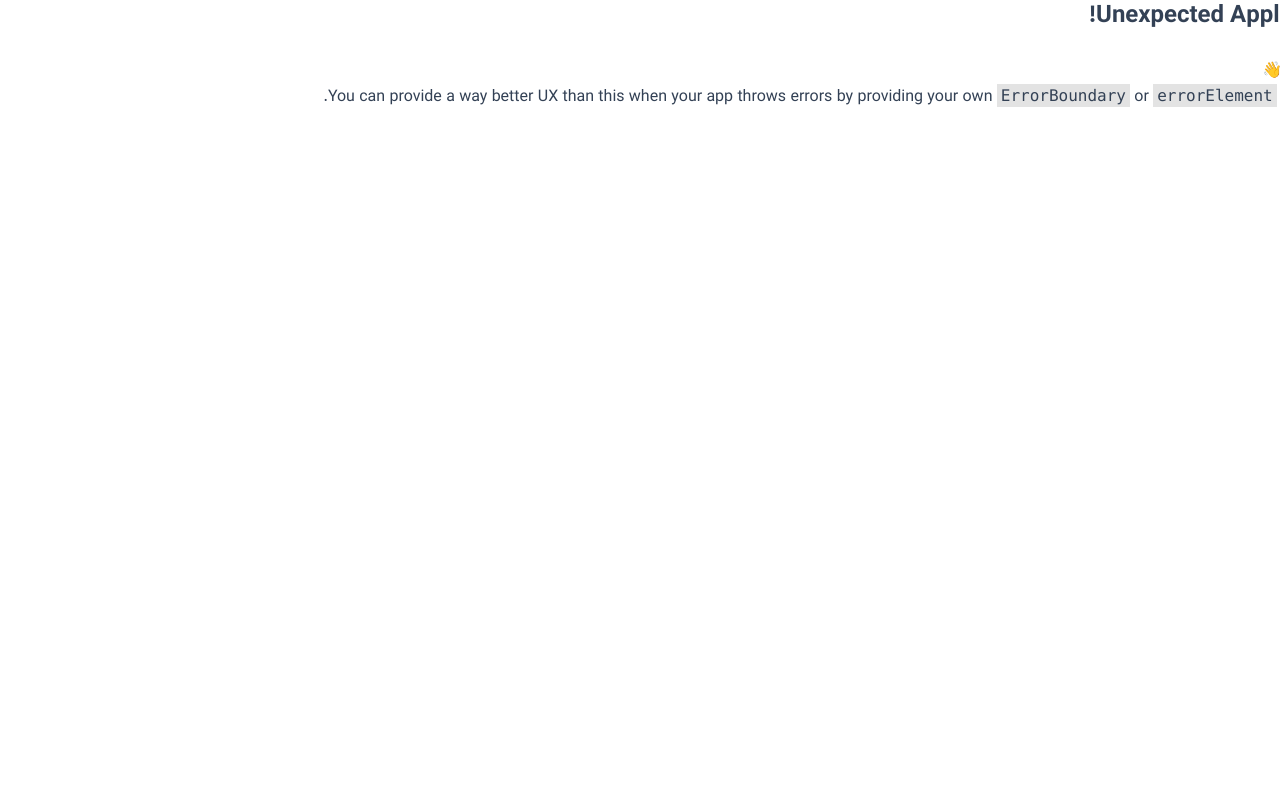
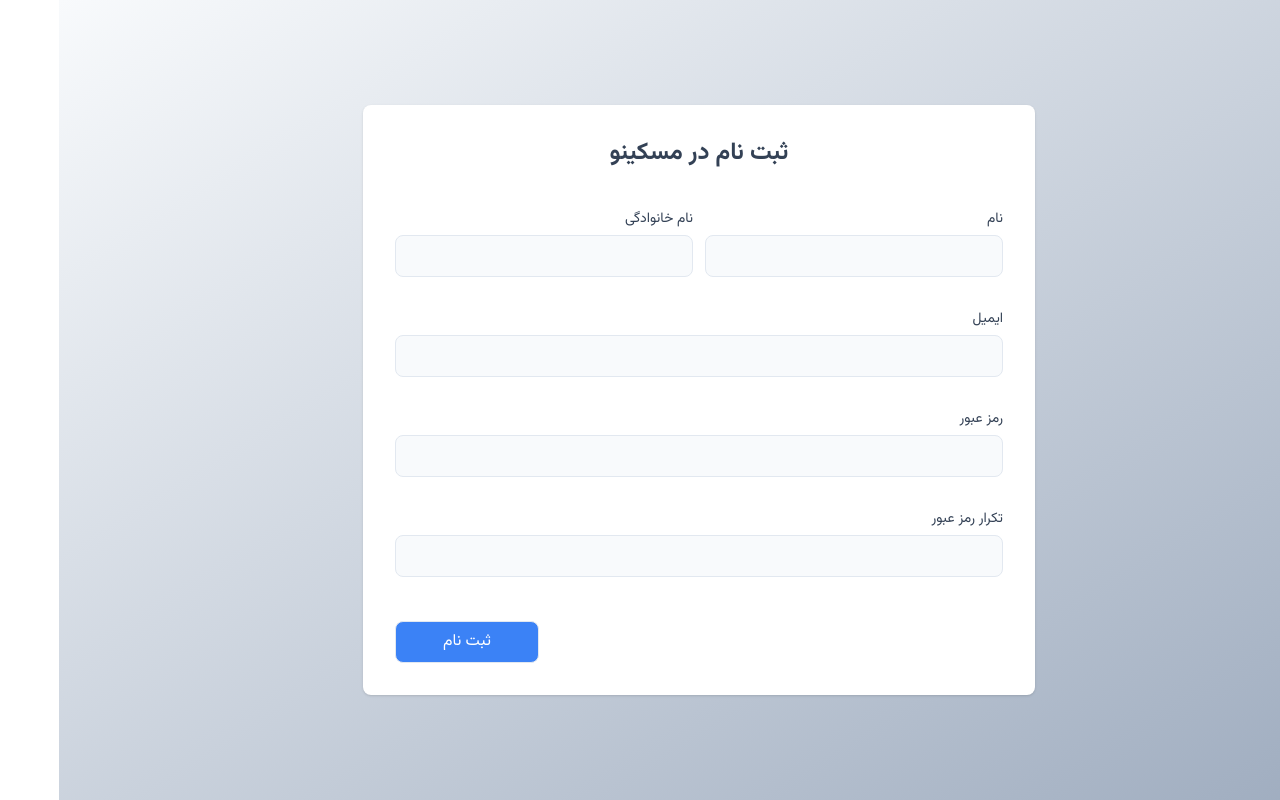
Before and after one commit to erfansormi/ofogh-maskan, a React (Vite) app: page /auth/signup in a window 1280 px wide. Before the commit this address had no page. Built offline with nearby package versions, Linux system fonts and the light colour scheme; no server answers.

Commit message:
added fetch hooks and updated forms and etc...

```diff
--- a/src/components/ui/button.tsx
+++ b/src/components/ui/button.tsx
@@ -7,6 +7,10 @@
   HTMLButtonElement
 >;
 
+interface OtherProps extends VariantProps<typeof buttonStyles> {
+  loading?: boolean;
+}
+
 const buttonStyles = cva(
   "px-5 py-2 rounded-lg border-main duration-300 transition-colors outline-0 focus:ring-1 focus:ring-blue-600",
   {
@@ -14,18 +18,30 @@
       variant: {
         default: "bg-blue-500 text-white hover:bg-blue-600",
       },
+      width: {
+        default: "",
+        md: "min-w-32",
+        lg: "min-w-36",
+      },
     },
     defaultVariants: {
       variant: "default",
+      width: "default",
     },
   }
 );
 
-const Button = forwardRef<HTMLButtonElement, ButtonProps & VariantProps<typeof buttonStyles>>(
-  ({ className, variant, type = "button", ...props }, ref) => {
+const Button = forwardRef<HTMLButtonElement, ButtonProps & OtherProps>(
+  ({ className, variant, type = "button", width, loading, disabled, ...props }, ref) => {
     return (
-      <button type={type} {...props} className={cn(buttonStyles({ className, variant }))} ref={ref}>
-        {props.children}
+      <button
+        ref={ref}
+        type={type}
+        {...props}
+        disabled={disabled}
+        className={cn(disabled && "opacity-65", buttonStyles({ className, variant, width }))}
+      >
+        {loading ? <span>loading...</span> : props.children}
       </button>
     );
   }
--- /dev/null
+++ b/src/hooks/use-fetch.ts
@@ -0,0 +1,29 @@
+import { useEffect, useState } from "react";
+import { BASE_URL } from "../utils/urls";
+
+export const useFetch = <T>(endpoint: string) => {
+  const [data, setData] = useState<T | null>(null);
+  const [loading, setLoading] = useState(true);
+  const [error, setError] = useState<string | null>(null);
+
+  useEffect(() => {
+    setTimeout(() => {
+      fetch(`${BASE_URL}${endpoint}`, {
+        method: "GET",
+        headers: { "Content-Type": "application/json" },
+      })
+        .then((res) => res.json())
+        .then((data) => {
+          setData(data);
+          setError(null);
+        })
+        .catch((err) => {
+          setError(err.message);
+          setData(null);
+        })
+        .finally(() => setLoading(false));
+    }, 1000);
+  }, [endpoint]);
+
+  return { data, loading, error };
+};
--- /dev/null
+++ b/src/hooks/use-submit-data.ts
@@ -0,0 +1,35 @@
+import { useState } from "react";
+import { BASE_URL } from "../utils/urls";
+
+type Options = {
+  method?: "POST" | "PUT";
+};
+
+export const useSubmitData = <T>(endpoint: string, options: Options = { method: "POST" }) => {
+  const [data, setData] = useState<T | null>(null);
+  const [loading, setLoading] = useState(false);
+  const [error, setError] = useState<string | null>(null);
+
+  const submit = (body: T) => {
+    setLoading(true);
+    setTimeout(() => {
+      fetch(`${BASE_URL}${endpoint}`, {
+        method: options.method,
+        body: JSON.stringify(body),
+        headers: { "Content-Type": "application/json" },
+      })
+        .then((res) => res.json())
+        .then((data) => {
+          setData(data);
+          setError(null);
+        })
+        .catch((err) => {
+          setError(err.message);
+          setData(null);
+        })
+        .finally(() => setLoading(false));
+    }, 1000);
+  };
+
+  return { data, loading, error, submit };
+};
--- a/src/pages/auth/login/index.tsx
+++ b/src/pages/auth/login/index.tsx
@@ -17,28 +17,12 @@
     <div className="min-h-screen bg-gradient-to-br from-slate-50 to-slate-400/90 center">
       <form
         onSubmit={handleSubmit(ouSubmit)}
-        className="max-w-3xl w-full bg-white px-8 py-8 rounded-lg shadow flex flex-col gap-6 center"
+        className="max-w-2xl w-full bg-white px-8 py-8 rounded-lg shadow flex flex-col gap-6 center"
       >
         <div className="mb-4">
           <h1>ورود به مسکینو</h1>
         </div>
         <div className="flex flex-col gap-3 w-full">
-          <div className="flex items-center w-full gap-3">
-            <Input
-              variant={"filled"}
-              {...register("firstname")}
-              label="نام"
-              classNames={{ root: "basis-1/2" }}
-              error={formState.errors.firstname?.message}
-            />
-            <Input
-              variant={"filled"}
-              {...register("lastname")}
-              classNames={{ root: "basis-1/2" }}
-              label="نام خانوادگی"
-              error={formState.errors.lastname?.message}
-            />
-          </div>
           <Input
             variant={"filled"}
             {...register("email")}
@@ -46,20 +30,21 @@
             error={formState.errors.email?.message}
           />
           <Input
-            variant={"filled"}
+            type="password"
+            variant="filled"
             {...register("password")}
             label="رمز عبور"
             error={formState.errors.password?.message}
           />
-          <Input
-            variant={"filled"}
-            {...register("confirmPassword")}
-            label="تکرار رمز عبور"
-            error={formState.errors.confirmPassword?.message}
-          />
         </div>
         <div className="self-end">
-          <Button type="submit">ثبت نام</Button>
+          <Button
+            width={"lg"}
+            type="submit"
+            disabled={formState.submitCount > 0 && !formState.isSubmitSuccessful}
+          >
+            ورود
+          </Button>
         </div>
       </form>
     </div>
--- /dev/null
+++ b/src/pages/auth/signup/index.tsx
@@ -0,0 +1,81 @@
+import Input from "../../../components/ui/input";
+import Button from "../../../components/ui/button";
+import { useForm } from "react-hook-form";
+import { SignupDataType, signupSchema } from "../../../utils/schemas/auth";
+import { zodResolver } from "@hookform/resolvers/zod";
+import { useSubmitData } from "../../../hooks/use-submit-data";
+
+const SignupPage = () => {
+  const { submit, data, error, loading } = useSubmitData<SignupDataType>("/users");
+  const { handleSubmit, formState, register } = useForm<SignupDataType>({
+    resolver: zodResolver(signupSchema),
+  });
+
+  const ouSubmit = (data: SignupDataType) => {
+    submit(data);
+    console.log(data);
+  };
+
+  return (
+    <div className="min-h-screen bg-gradient-to-br from-slate-50 to-slate-400/90 center">
+      <form
+        onSubmit={handleSubmit(ouSubmit)}
+        className="max-w-2xl w-full bg-white px-8 py-8 rounded-lg shadow flex flex-col gap-6 center"
+      >
+        <div className="mb-4">
+          <h1>ثبت نام در مسکینو</h1>
+        </div>
+        <div className="flex flex-col gap-3 w-full">
+          <div className="flex items-center w-full gap-3">
+            <Input
+              variant={"filled"}
+              {...register("firstname")}
+              label="نام"
+              classNames={{ root: "basis-1/2" }}
+              error={formState.errors.firstname?.message}
+            />
+            <Input
+              variant={"filled"}
+              {...register("lastname")}
+              classNames={{ root: "basis-1/2" }}
+              label="نام خانوادگی"
+              error={formState.errors.lastname?.message}
+            />
+          </div>
+          <Input
+            variant={"filled"}
+            {...register("email")}
+            label="ایمیل"
+            error={formState.errors.email?.message}
+          />
+          <Input
+            variant="filled"
+            type="password"
+            {...register("password")}
+            label="رمز عبور"
+            error={formState.errors.password?.message}
+          />
+          <Input
+            variant="filled"
+            type="password"
+            {...register("confirmPassword")}
+            label="تکرار رمز عبور"
+            error={formState.errors.confirmPassword?.message}
+          />
+        </div>
+        <div className="self-end">
+          <Button
+            width={"lg"}
+            type="submit"
+            disabled={formState.submitCount > 0 && Object.values(formState.errors).length > 0}
+            loading={loading}
+          >
+            ثبت نام
+          </Button>
+        </div>
+      </form>
+    </div>
+  );
+};
+
+export default SignupPage;
--- /dev/null
+++ b/src/utils/urls.ts
@@ -0,0 +1 @@
+export const BASE_URL = import.meta.env.VITE_BASE_URL;
```
Also changed, not shown: src/main.tsx (+4 -8 lines).
